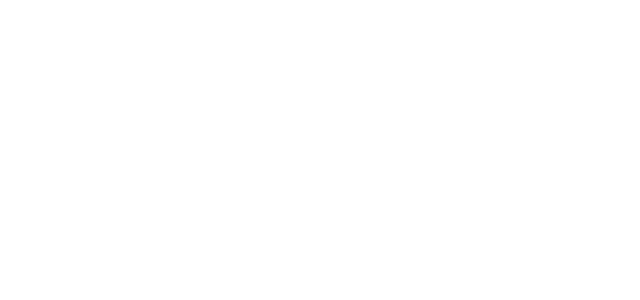
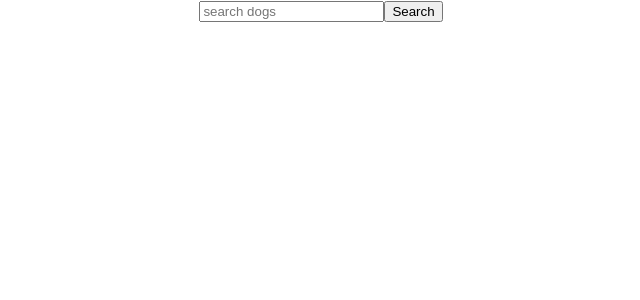
Before and after one commit to vojaso82/React-api-practice, a React (Create React App) app: page / in a window 1280 px wide. Shown: the top 300 px of the page, without its empty margins (319-959 px from the left). Built offline with nearby package versions, Linux system fonts and the light colour scheme.

Commit message:
api dogs practice done

```diff
--- a/package.json
+++ b/package.json
@@ -6,8 +6,10 @@
     "@testing-library/jest-dom": "^5.14.1",
     "@testing-library/react": "^11.2.7",
     "@testing-library/user-event": "^12.8.3",
+    "axios": "^0.21.4",
     "react": "^17.0.2",
     "react-dom": "^17.0.2",
+    "react-router-dom": "^5.3.0",
     "react-scripts": "4.0.3",
     "web-vitals": "^1.1.2"
   },
--- a/src/App.js
+++ b/src/App.js
@@ -1,10 +1,11 @@
 import logo from './logo.svg';
 import './App.css';
+import AllDogs from './components/AllDogs'
 
 function App() {
   return (
     <div className="App">
-
+      <AllDogs/>
     </div>
   );
 }
--- /dev/null
+++ b/src/components/AllDogs.js
@@ -0,0 +1,63 @@
+import React, { useState, useEffect } from 'react';
+import axios from 'axios'
+
+
+function AllDogs() {
+
+const [search, setSearch] = useState('')
+const [dogs, setDogs] = useState([])
+const [message, setMessage] = useState('')
+
+
+const searchDogs = async () => {
+    try{
+        let res = await axios.get(`https://dog.ceo/api/breed/${search}/images`)
+        console.log(res)
+        let filteredArr = res.data.message.filter((ele, i) => i < 5)
+        console.log(filteredArr)
+        setDogs(filteredArr)
+        console.log(res.data)
+    }catch(e){
+        setMessage('This breed does not exist in our database')
+    }
+}
+
+const showDogs = () =>{
+return dogs.map((eachDogPhoto,i) => {
+    return(
+        <div key={i}>
+            <img src={eachDogPhoto} width='300px'/>
+        </div>
+    )
+})
+}
+
+const handleSubmit = (e) => {
+    e.preventDefault();
+    searchDogs()
+    setSearch('')
+    setMessage('')
+    setDogs([])
+    e.target.reset()
+}
+
+const handleChange = (e) => {
+e.preventDefault();
+// console.log(e)
+setSearch(e.target.value)
+}
+// console.log(dogs)
+
+    return (
+        <div>
+            <form onSubmit={handleSubmit}>
+            <input onChange={handleChange} name="breed" type="text" placeholder="search dogs"/>
+            <button type="submit">Search</button>
+            </form>
+            <h2>{message}</h2>
+            <div>{showDogs()}</div>
+        </div>
+    )
+}
+
+export default AllDogs
```
Also changed, not shown: 1 other file (tests, documents, lock files or other folders).
